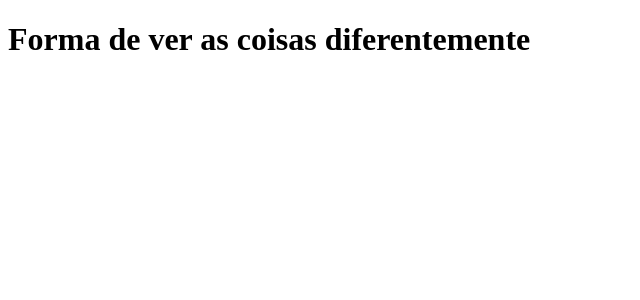
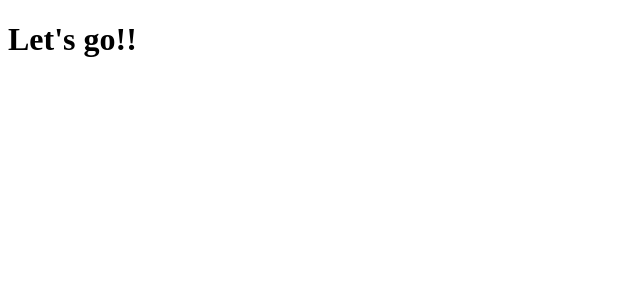
Before and after one commit to mar1205/clone-tabnews-exercicio, a Next.js app: page / in a window 1280 px wide. Shown: the top 300 px of the page, without its empty margins (0-640 px from the left). Built offline with nearby package versions, Linux system fonts and the light colour scheme.

Commit message:
modifica a frase

```diff
--- a/pages/index.js
+++ b/pages/index.js
@@ -1,4 +1,4 @@
 function Home(){
-    return <h1>Forma de ver as coisas diferentemente</h1>
+    return <h1>Let's go!!</h1>
 }
 export default Home;
```
